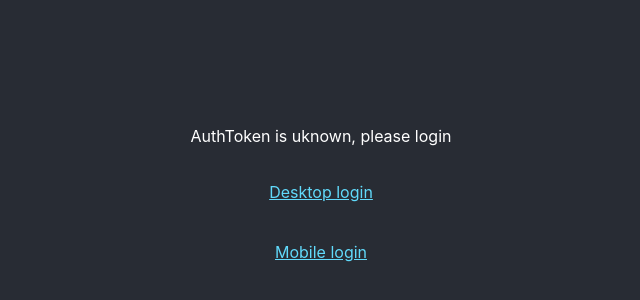
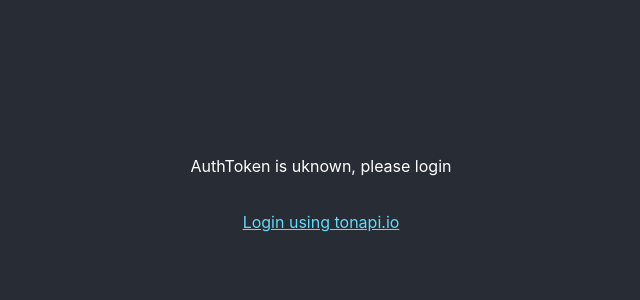
Before and after one commit to tonkeeper/tonapi-oauth-demo, a React (Create React App) app: page / in a window 1280 px wide. Shown: the part 204-504 px from the top of the page, without its empty margins (319-959 px from the left). Built offline with nearby package versions, Linux system fonts and the light colour scheme.

Commit message:
fix auth demo

```diff
--- a/src/App.tsx
+++ b/src/App.tsx
@@ -9,7 +9,6 @@
   const [authToken, setAuthToken] = useLocalStorage("authToken", null);
 
   const TONAPI_OAUTH_LOGIN_URL = `https://tonapi.io/login?return_url=${RETURN_URL}`;
-  const TONAPI_OAUTH_MOBILE_LOGIN_URL = `https://tonapi.io/login?is_mobile=1&return_url=${RETURN_URL}`;
 
   useEffect(() => {
     const query = getAuthDataFromUrl();
@@ -61,14 +60,7 @@
                           href={TONAPI_OAUTH_LOGIN_URL}
                           rel="noopener noreferrer"
                       >
-                        Desktop login
-                      </a>
-                      <a
-                          className="App-link"
-                          href={TONAPI_OAUTH_MOBILE_LOGIN_URL}
-                          rel="noopener noreferrer"
-                      >
-                        Mobile login
+                        Login using tonapi.io
                       </a>
                     </>
                 )
```
